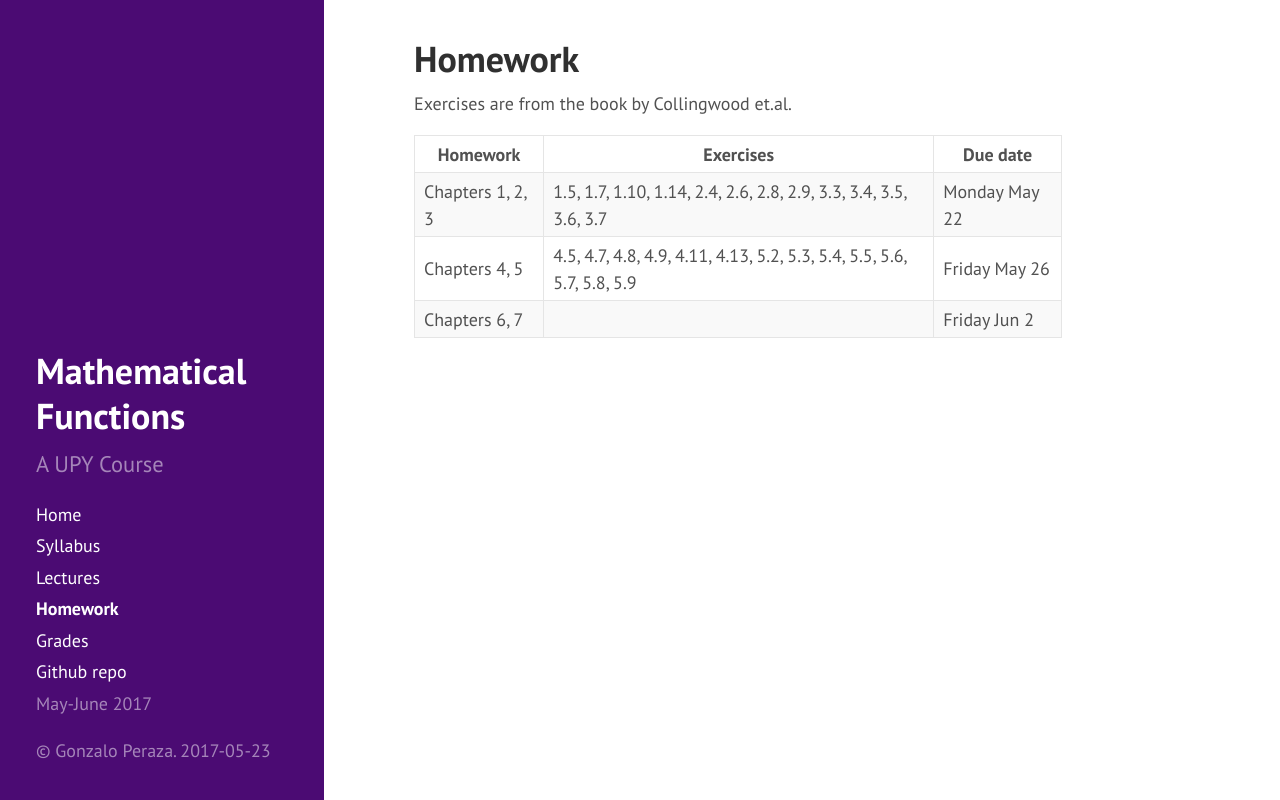
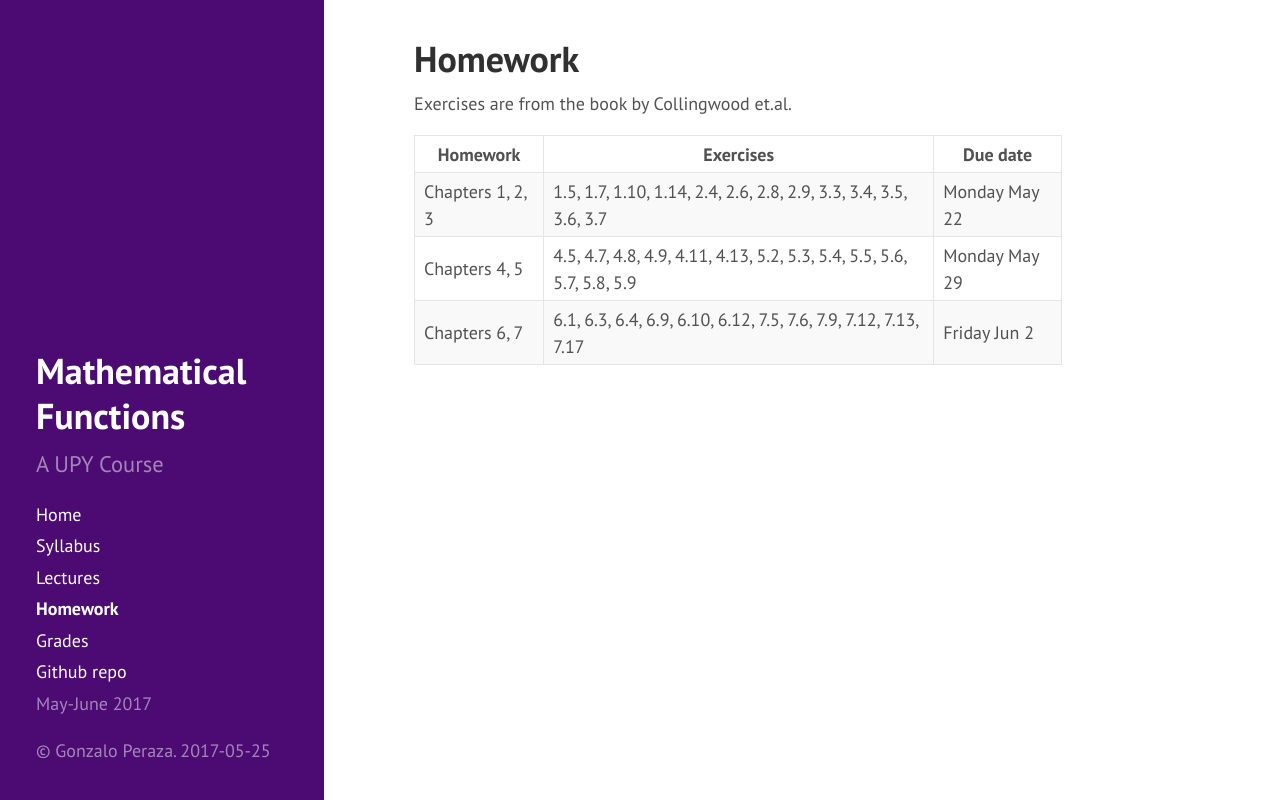
Before and after one commit to gperaza/math-func-upy-2017, a plain HTML site: page pages-html/homework.html in a window 1280 px wide. Drawn offline with Linux system fonts and the light colour scheme.

Commit message:
Added HW 3

```diff
--- a/pages-html/homework.html
+++ b/pages-html/homework.html
@@ -3,7 +3,7 @@
 
 <head>
 <title>Homework</title>
-<!-- 2017-05-23 -->
+<!-- 2017-05-25 -->
 <meta  http-equiv="Content-Type" content="text/html;charset=utf-8" />
 <meta  name="generator" content="Org-mode" />
 <meta  name="author" content="Gonzalo Peraza" />
@@ -41,7 +41,7 @@
 <span class="sidebar-nav-item">May-June 2017</span>
 </nav>
 
-<p>&copy; Gonzalo Peraza. 2017-05-23</p>
+<p>&copy; Gonzalo Peraza. 2017-05-25</p>
 </div>
 </div>
 <div class="content container">
@@ -77,12 +77,12 @@ Exercises are from the book by Collingwood et.al.
 <tr>
 <td class="left">Chapters 4, 5</td>
 <td class="left">4.5, 4.7, 4.8, 4.9, 4.11, 4.13, 5.2, 5.3, 5.4, 5.5, 5.6, 5.7, 5.8, 5.9</td>
-<td class="left">Friday May 26</td>
+<td class="left">Monday May 29</td>
 </tr>
 
 <tr>
 <td class="left">Chapters 6, 7</td>
-<td class="left">&#xa0;</td>
+<td class="left">6.1, 6.3, 6.4, 6.9, 6.10, 6.12, 7.5, 7.6, 7.9, 7.12, 7.13, 7.17</td>
 <td class="left">Friday Jun 2</td>
 </tr>
 </tbody>
```
Also changed, not shown: 1 other file.
